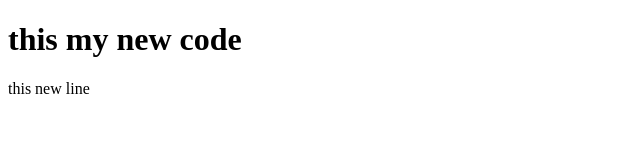
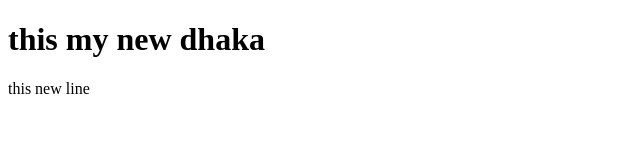
Before and after one commit to SazalRoy1/my--last-repo, a plain HTML site: page index.html in a window 1280 px wide. Shown: the full height of the page, 0-640 px from the left. Drawn offline with Linux system fonts and the light colour scheme.

Commit message:
thisi nw

```diff
--- a/index.html
+++ b/index.html
@@ -7,7 +7,7 @@
     <title>last html</title>
 </head>
 <body>
-     <h1>this my new code</h1>
+     <h1>this my new dhaka</h1>
      <p>this new line </p>
 </body>
 </html>
```
